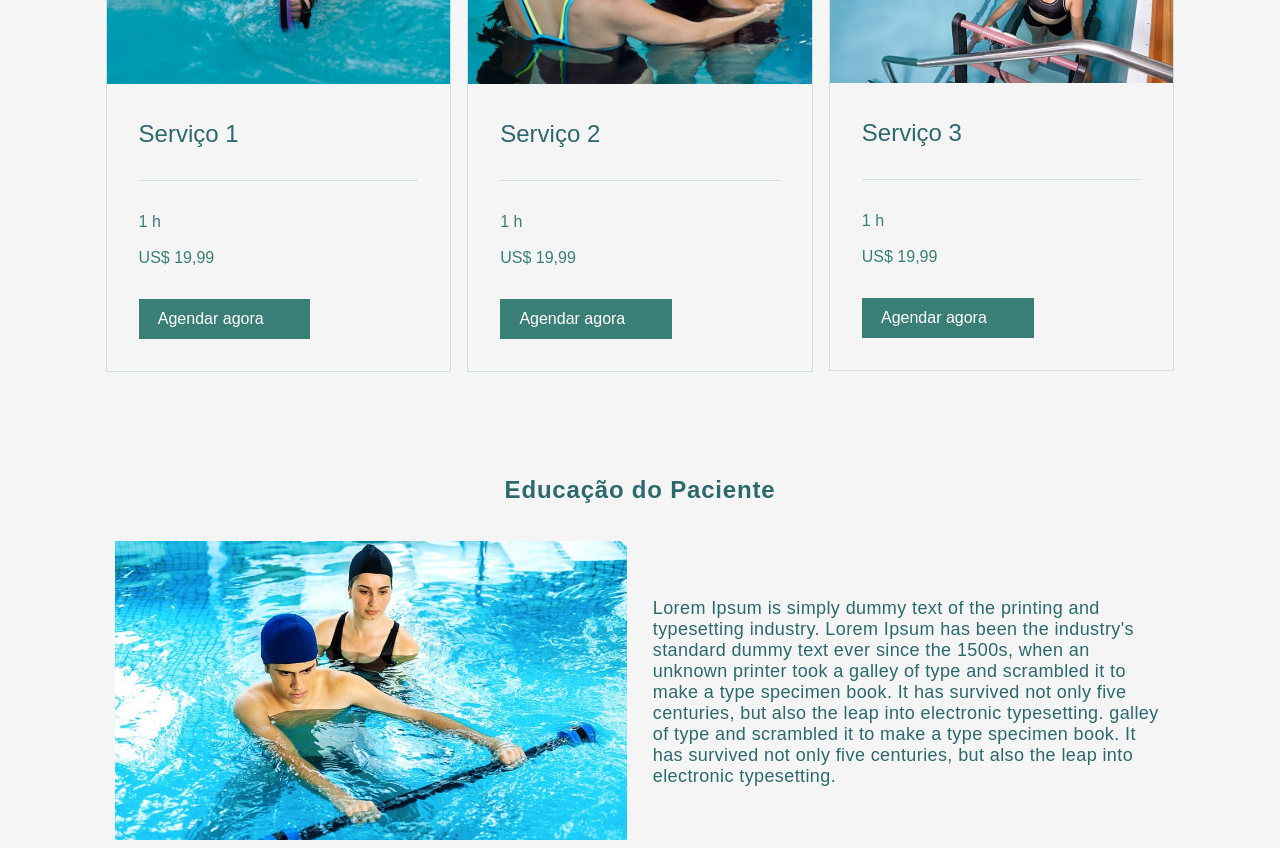
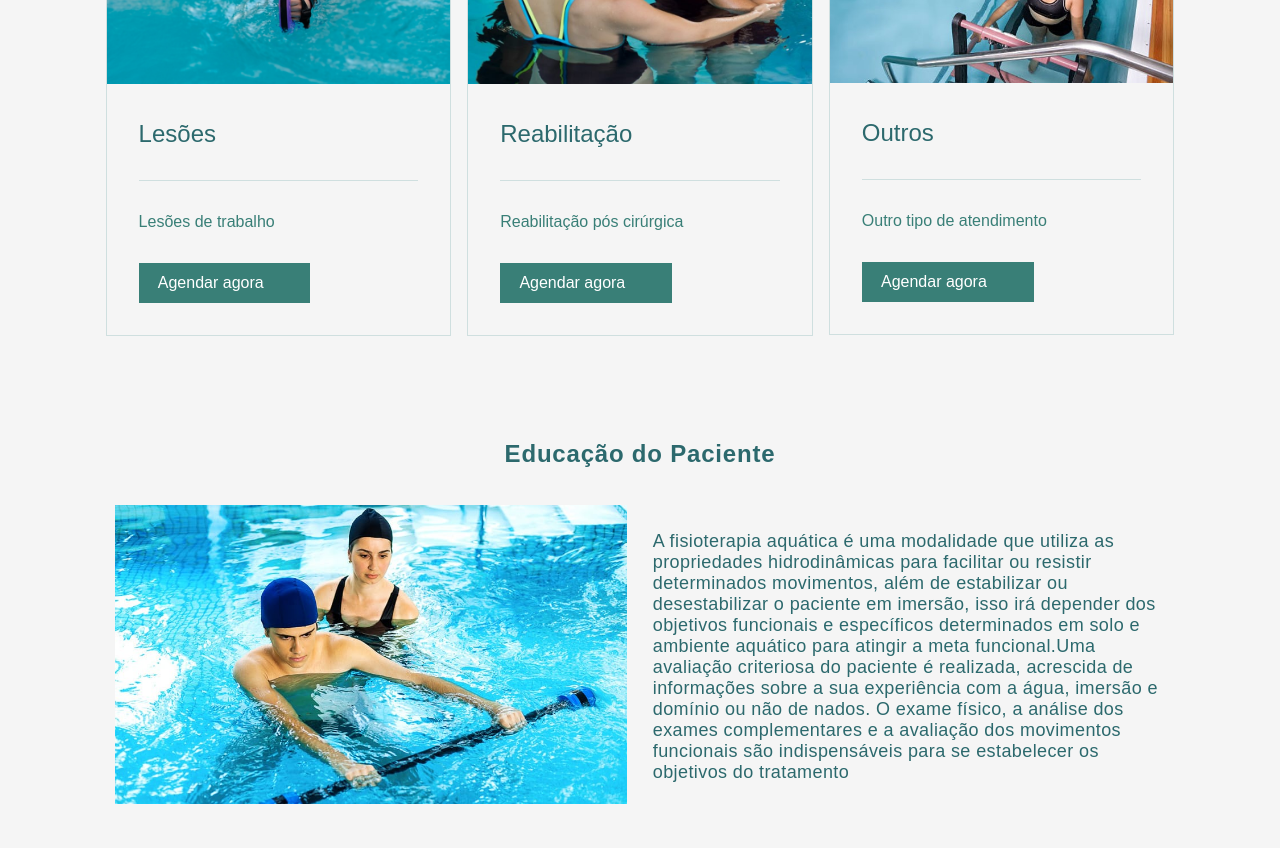
Before and after one commit to rodrigolino472/fisioterapia, a plain HTML site: page index.html in a window 1280 px wide. Shown: the part 1138-1986 px from the top of the page. Drawn offline with Linux system fonts and the light colour scheme.

Commit message:
serviços

```diff
--- a/index.html
+++ b/index.html
@@ -35,25 +35,22 @@
       <section class="servicos flex">
         <div class="servico">
           <img src="./assets/images/01.jfif" alt="serviço 1">
-          <h3 class="titulo-servico">Serviço 1</h3>
-          <p class="servico-hora">1 h <br><br>
-            US$ 19,99
+          <h3 class="titulo-servico">Lesões</h3>
+          <p class="servico-hora">Lesões de trabalho
           </p>
           <a href="https://web.whatsapp.com/send?phone=5585994179583" target="_blank" class="servico-btn">Agendar agora</a>
         </div>
         <div class="servico">
           <img src="./assets/images/04.jfif" alt="serviço 1">
-          <h3 class="titulo-servico">Serviço 2</h3>
-          <p class="servico-hora">1 h <br><br>
-            US$ 19,99
+          <h3 class="titulo-servico">Reabilitação</h3>
+          <p class="servico-hora">Reabilitação pós cirúrgica
           </p>
           <a href="https://web.whatsapp.com/send?phone=5585994179583" target="_blank" class="servico-btn">Agendar agora</a>
         </div>
         <div class="servico">
           <img src="./assets/images/05.jfif" alt="serviço 1">
-          <h3 class="titulo-servico">Serviço 3</h3>
-          <p class="servico-hora">1 h <br><br>
-            US$ 19,99
+          <h3 class="titulo-servico">Outros</h3>
+          <p class="servico-hora">Outro tipo de atendimento
           </p>
           <a href="https://web.whatsapp.com/send?phone=5585994179583" target="_blank" class="servico-btn">Agendar agora</a>
         </div>
@@ -67,7 +64,7 @@
         </div>
         <div class="educacao-item">
           <p>
-            Lorem Ipsum is simply dummy text of the printing and typesetting industry. Lorem Ipsum has been the industry's standard dummy text ever since the 1500s, when an unknown printer took a galley of type and scrambled it to make a type specimen book. It has survived not only five centuries, but also the leap into electronic typesetting. galley of type and scrambled it to make a type specimen book. It has survived not only five centuries, but also the leap into electronic typesetting.
+            A fisioterapia aquática é uma modalidade que utiliza as propriedades hidrodinâmicas para facilitar ou resistir determinados movimentos, além de estabilizar ou desestabilizar o paciente em imersão, isso irá depender dos objetivos funcionais e específicos determinados em solo e ambiente aquático para atingir a meta funcional.Uma avaliação criteriosa do paciente é realizada, acrescida de informações sobre a sua experiência com a água, imersão e domínio ou não de nados. O exame físico, a análise dos exames complementares e a avaliação dos movimentos funcionais são indispensáveis para se estabelecer os objetivos do tratamento
           </p>
         </div>
       </div>
```
